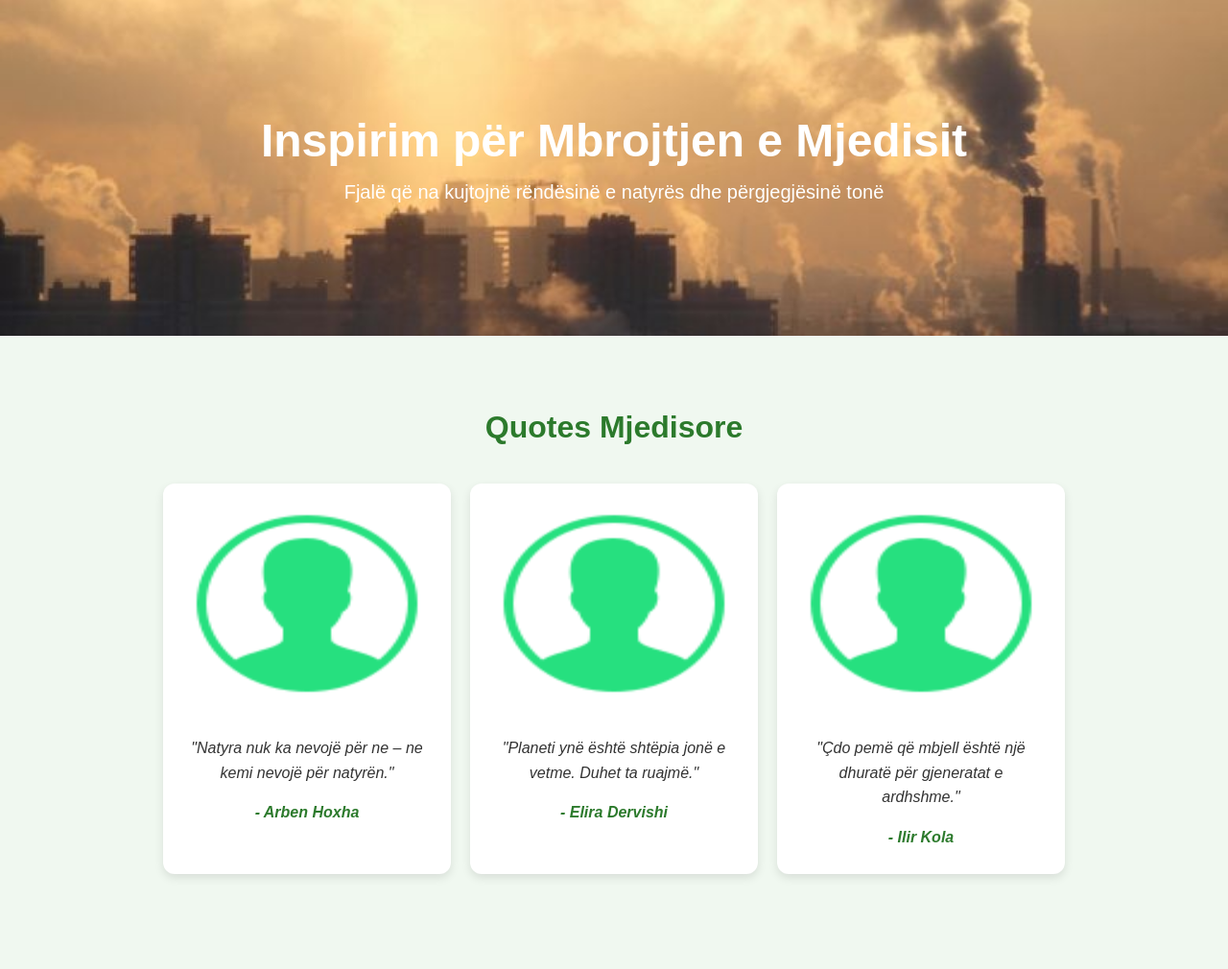
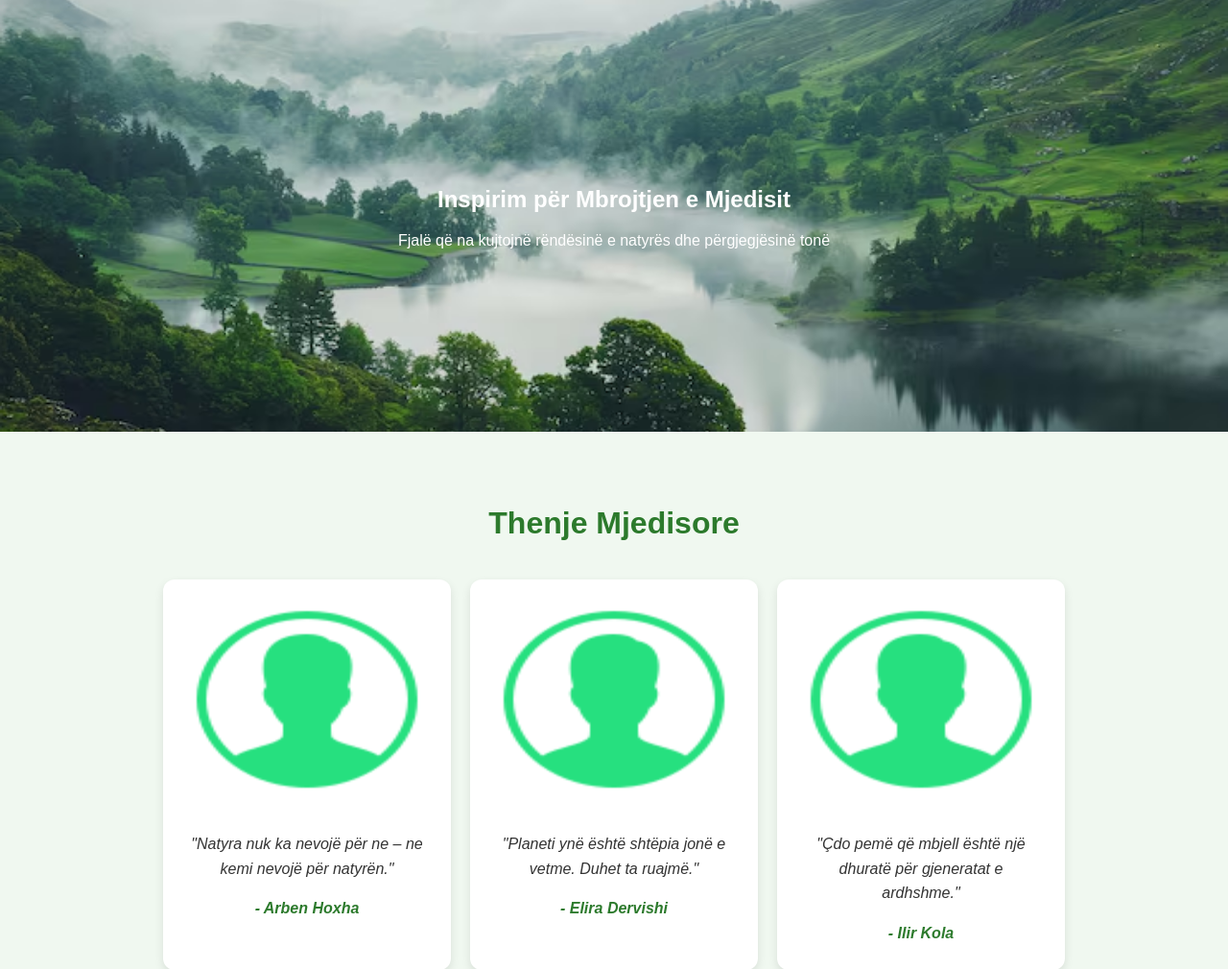
Before and after one commit to erionjanova/EkoKosova, a PHP site: page /quotes.html in a window 1280 px wide. Shown: the part 55-1065 px from the top of the page at 96% size. Run offline with PHP 8.4, Linux system fonts and the light colour scheme.

Commit message:
ndryshimi i fotos ne quotes.html

```diff
--- a/quotes.html
+++ b/quotes.html
@@ -31,7 +31,7 @@
 </header>
 
 
-<section class="hero">
+<section class="hero-quotes">
     <div>
         <h2>Inspirim për Mbrojtjen e Mjedisit</h2>
         <p>Fjalë që na kujtojnë rëndësinë e natyrës dhe përgjegjësinë tonë</p>
@@ -40,7 +40,7 @@
 
 
 <section class="quotes-section">
-    <h2>Quotes Mjedisore</h2>
+    <h2>Thenje Mjedisore</h2>
     <div class="quotes-container">
         <div class="quote-card">
             <img src="img/member.png" alt="speaker1" class="quotes-img">
--- a/style.css
+++ b/style.css
@@ -321,7 +321,7 @@ button.translate:hover {
 
 /* Reports.html */
 .hero {
-  background: url('img/air.jpg');
+  background: url('img/SliderFoto3.avif');
   background-position: center;
   background-size: cover;
   background-repeat: no-repeat;
@@ -524,6 +524,19 @@ button.translate:hover {
 
 
 /* Quotes.html */
+
+.hero-quotes {
+  background: url('img/natyra.avif');
+  background-position: center;
+  background-size: cover;
+  background-repeat: no-repeat;
+  height: 450px;
+  display: flex;
+  justify-content: center;
+  align-items: center;
+  color: white;
+  text-align: center;
+}
 
 .quotes-section {
   background-color: #f0f8f0;
```
Also changed, not shown: img/air.jpg (deleted), img/natyra.avif (added).
